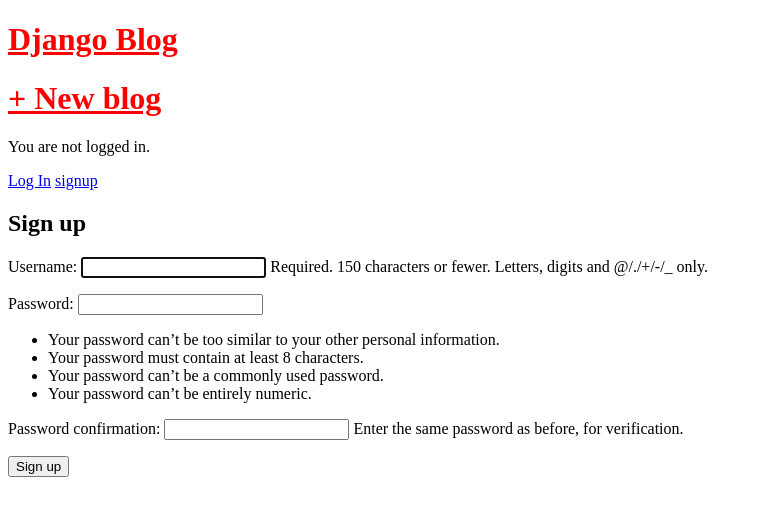
After one commit to Ajharali-Shaikh15039/blog_project, a Django app: page /accounts/signup/ in a window 1280 px wide. The commit adds this page. Shown: the top 516 px of the page, without its empty margins (0-762 px from the left). Run offline with Django 3.2, Linux system fonts and the light colour scheme.

Commit message:
forms and user accounts

```diff
--- /dev/null
+++ b/accounts/admin.py
@@ -0,0 +1,3 @@
+from django.contrib import admin
+
+# Register your models here.
--- /dev/null
+++ b/accounts/apps.py
@@ -0,0 +1,5 @@
+from django.apps import AppConfig
+
+
+class AccountsConfig(AppConfig):
+    name = 'accounts'
--- /dev/null
+++ b/accounts/models.py
@@ -0,0 +1,3 @@
+from django.db import models
+
+# Create your models here.
--- /dev/null
+++ b/accounts/tests.py
@@ -0,0 +1,3 @@
+from django.test import TestCase
+
+# Create your tests here.
--- /dev/null
+++ b/accounts/urls.py
@@ -0,0 +1,6 @@
+from django.urls import path
+from . views import SignUpView
+
+urlpatterns= [
+	path('signup/',SignUpView.as_view(),name= 'signup'),
+]
--- /dev/null
+++ b/accounts/views.py
@@ -0,0 +1,9 @@
+from django.urls import reverse_lazy
+from django.contrib.auth.forms import UserCreationForm
+from django.views import generic
+
+# Create your views here.
+class SignUpView(generic.CreateView):
+	form_class = UserCreationForm
+	success_url = reverse_lazy('login')
+	template_name = 'signup.html'
--- a/blog/templates/base.html
+++ b/blog/templates/base.html
@@ -16,8 +16,15 @@
 				<h1><a href="{% url 'post_new' %}">+ New blog</a></h1>
 			</div>
 		</header>
+		{% if user.is_authenticated %}
+			<p>Hi {{ user.username }}!</p>
+			<p><a href="{% url 'logout' %}">Log out</a></p>
+		{% else %}
+			<p>You are not logged in.</p>
+			<a href="{% url 'login' %}">Log In</a>
+		{% endif %}
+			<a href="{% url 'signup' %}">signup</a>
 			{% block content %}
-
 
 			{% endblock content %}
 
--- /dev/null
+++ b/blog/templates/signup.html
@@ -0,0 +1,10 @@
+{% extends 'base.html' %}
+
+{% block content %}
+<h2>Sign up</h2>
+<form method="post">
+	{% csrf_token %}
+	{{ form.as_p }}
+	<button type="submit">Sign up</button>
+</form>
+{% endblock content %}
--- a/blog_project/settings.py
+++ b/blog_project/settings.py
@@ -32,6 +32,7 @@ ALLOWED_HOSTS = []
 
 INSTALLED_APPS = [
     'blog.apps.BlogConfig',
+    'accounts.apps.AccountsConfig',
     'django.contrib.admin',
     'django.contrib.auth',
     'django.contrib.contenttypes',
@@ -100,7 +101,8 @@ AUTH_PASSWORD_VALIDATORS = [
     },
 ]
 
-
+LOGIN_REDIRECT_URL = 'home'
+LOGOUT_REDIRECT_URL = 'home'
 # Internationalization
 # https://docs.djangoproject.com/en/3.0/topics/i18n/
 
--- a/blog_project/urls.py
+++ b/blog_project/urls.py
@@ -18,5 +18,7 @@ from django.urls import path, include
 
 urlpatterns = [
     path('admin/', admin.site.urls),
-    path('',include('blog.urls')),
+    path('accounts/', include('django.contrib.auth.urls')),
+    path('accounts/',include('accounts.urls')),
+    path('', include('blog.urls')),
 ]
```
Also changed, not shown: blog/templates/registration/login.html (added, +9 -0 lines), accounts/__init__.py (added), accounts/migrations/__init__.py (added), db.sqlite3.
